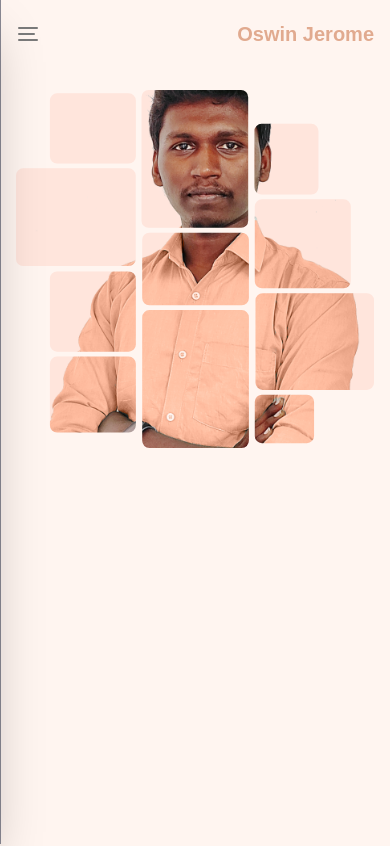
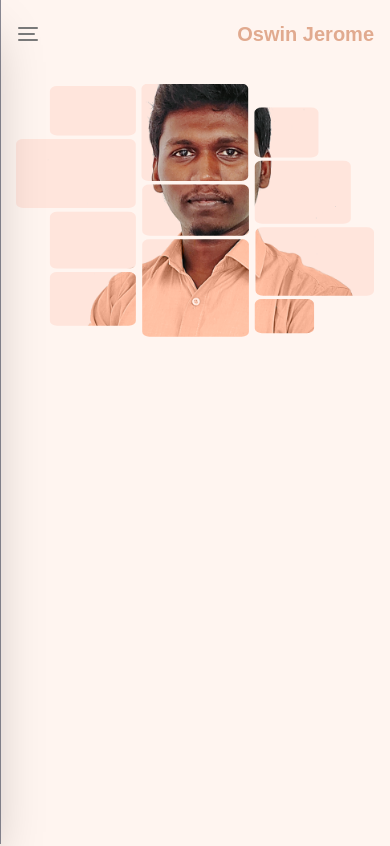
Before and after one commit to oswin-jerome/portfolio_oswin, a Next.js app: page / in a window 390 px wide. Shown: the top 846 px of the page. Built offline with nearby package versions, Linux system fonts and the light colour scheme.

Commit message:
release fix

```diff
--- a/components/hero.tsx
+++ b/components/hero.tsx
@@ -123,8 +123,8 @@
 
   return (
     <div className="container mx-auto h-[92vh] flex flex-col   lg:grid grid-cols-12 " id="hero-container">
-      <div className=" h-full flex flex-col justify-end lg:row-start-1 lg:col-start-7 lg:col-end-12">
-        <div id="hero-image-container" className="rounded-fulls overflow-hidden lg:overflow-visible aspect-square h-auto md:-translate-y-10 m-4" style={{ position: "relative", clipPath: "url(#clip)" }}>
+      <div className=" lg:h-full flex flex-col justify-start lg:justify-end lg:row-start-1 lg:col-start-7 lg:col-end-12">
+        <div id="hero-image-container" className="rounded-fulls overflow-hidden lg:overflow-visible aspect-square h-[30vh] object-cover lg:h-auto md:-translate-y-10 m-4" style={{ position: "relative", clipPath: "url(#clip)" }}>
           {/* <Image id="hero-image" onLoadingComplete={animate} className="opacity-0 scale-50 translate-y-36 -z-10" priority={true} title="" src="/oswin_bg_rm.png" layout="fill" objectFit="contain" alt="d" /> */}
           <Image
             // style={{
@@ -132,12 +132,12 @@
             // }}
             id="hero-image2"
             onLoadingComplete={animate}
-            className="-z-10 scale-150 md:scale-125 -translate-y-16"
+            className="-z-10 scale-150 md:scale-125 lg:-translate-y-16 object-cover lg:object-fill"
             priority={true}
             title=""
             src="/oswin_t.png"
             layout="fill"
-            objectFit="fill"
+            // objectFit="fill"
             alt="d"
           />
           {/* <svg id='svg-circle'  width="100%" height="100%" className='z-50' viewBox="0 0 577 577" fill="none" xmlns="http://www.w3.org/2000/svg">
```
